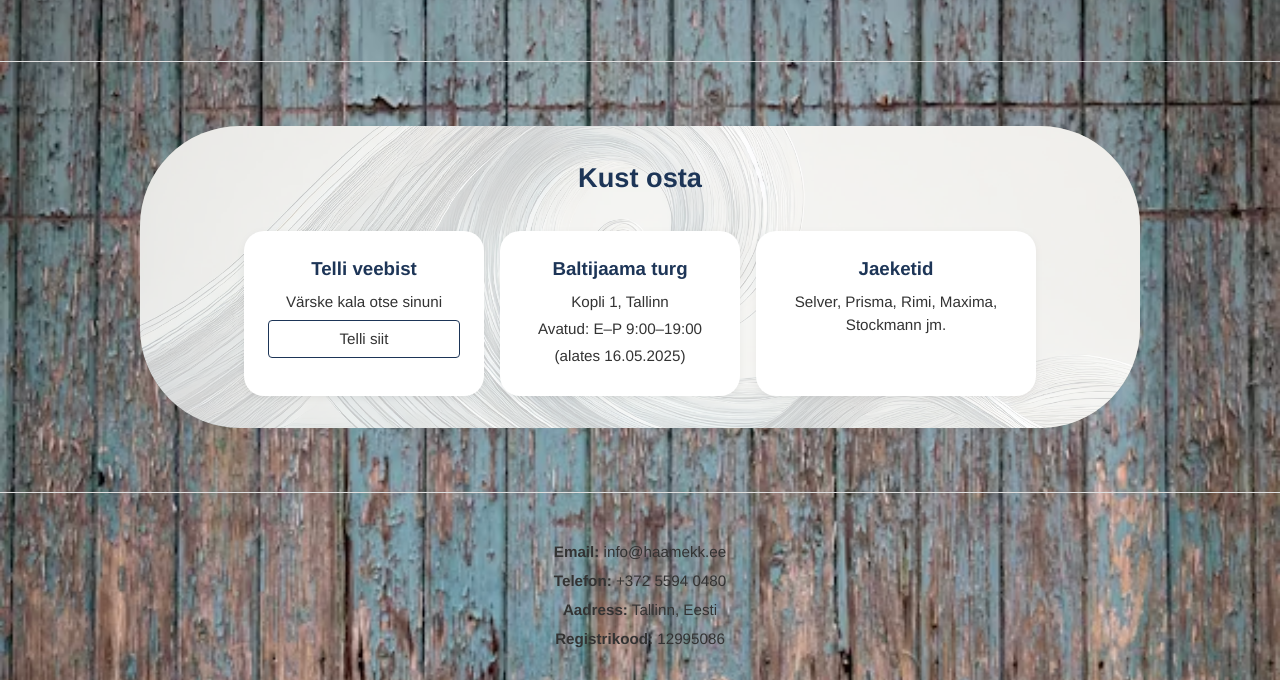
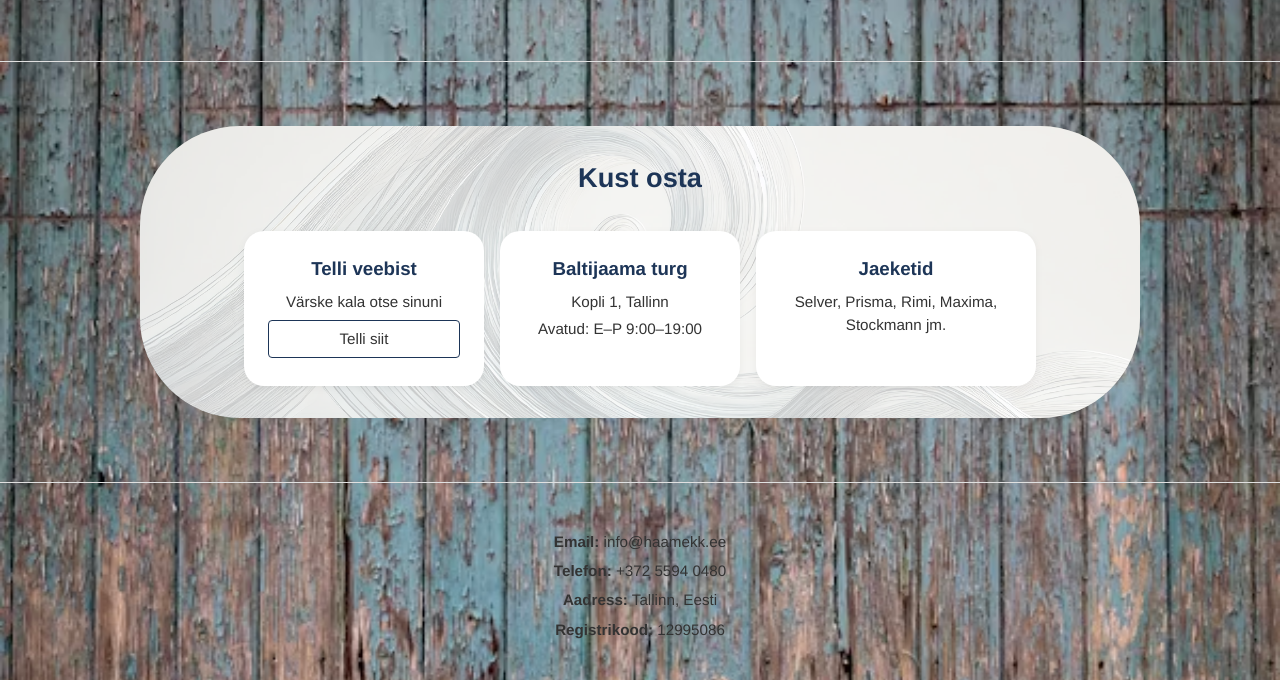
Before and after one commit to OzoAnn/HaaMekk, a plain HTML site: page index.html in a window 1280 px wide. Shown: the part 1000-1680 px from the top of the page. Drawn offline with Linux system fonts and the light colour scheme.

Commit message:
Removed opening times of selling point at Baltijaama Turg

```diff
--- a/index.html
+++ b/index.html
@@ -129,7 +129,6 @@
             <h3>Baltijaama turg</h3>
             <p>Kopli 1, Tallinn</p>
             <p>Avatud: E–P 9:00–19:00</p>
-            <p>(alates 16.05.2025)</p>
           </div>
           <div class="buy-card">
             <h3>Jaeketid</h3>
--- a/scripts.js
+++ b/scripts.js
@@ -24,7 +24,7 @@ const translations = {
     buyTitles: ["Telli veebist", "Baltijaama turg", "Jaeketid"],
     buyDetails: [
       "Värske kala otse sinuni",
-      "Kopli 1, Tallinn\nAvatud: E–P 9:00–19:00, (alates 16.05.2025)",
+      "Kopli 1, Tallinn\nAvatud: E–P 9:00–19:00",
       "Selver, Prisma, Rimi, Maxima, Stockmann jm."
     ],
     contact: {
@@ -63,7 +63,7 @@ const translations = {
     buyTitles: ["Order Online", "Baltic Station Market", "Retail Chains"],
     buyDetails: [
       "Fresh fish delivered to your door",
-      "Kopli 1, Tallinn\nOpen: Mon–Sun 9:00–19:00, (starting from 16.05.2025)",
+      "Kopli 1, Tallinn\nOpen: Mon–Sun 9:00–19:00",
       "Selver, Prisma, Rimi, Maxima, Stockmann and others"
     ],
     contact: {
@@ -102,7 +102,7 @@ const translations = {
     buyTitles: ["Онлайн заказ", "Рынок Балтийского вокзала", "Сети магазинов"],
     buyDetails: [
       "Свежая рыба с доставкой на дом",
-      "Копли 1, Таллин\nОткрыто: Пн–Вс 9:00–19:00, (начиная с 16.05.2025)",
+      "Копли 1, Таллин\nОткрыто: Пн–Вс 9:00–19:00",
       "Selver, Prisma, Rimi, Maxima, Stockmann и другие"
     ],
     contact: {
```
